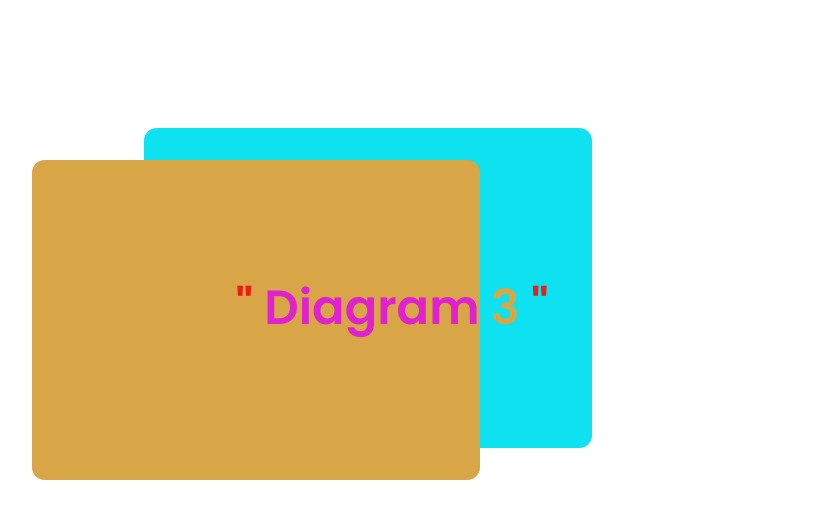
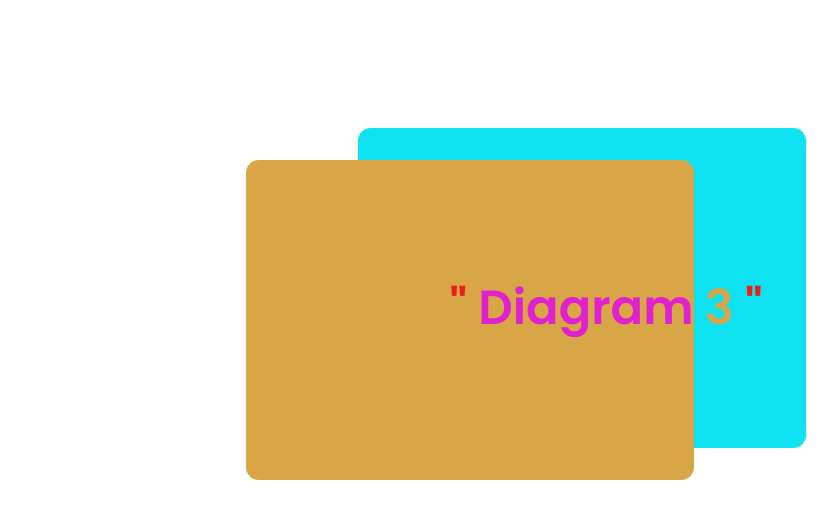
Before and after one commit to Tukul-Condro/Diagram, a plain HTML site: page index.html in a window 1280 px wide. Shown: the whole page, without its empty margins (138-975 px from the left). Drawn offline with Linux system fonts and the light colour scheme.

Commit message:
max-width change add

```diff
--- a/diagram-3.css
+++ b/diagram-3.css
@@ -1,5 +1,5 @@
 body{
-    max-width: 1100px;
+    max-width: 1440px;
     margin: 0 auto;
     justify-content: center;
     align-items: center;
@@ -12,7 +12,7 @@ body{
     box-sizing:border-box;
     box-shadow: 7rem -2rem #0ee2f1;
     margin-top: 10rem;
-    margin-left: 5rem;
+    margin-left: 30%;
     border-radius: .8rem;
 
 }
```
